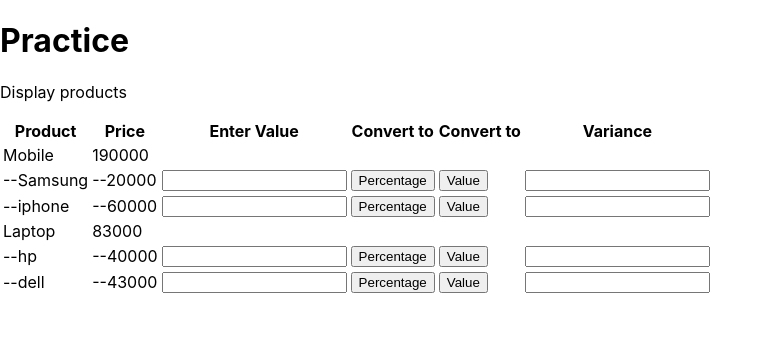
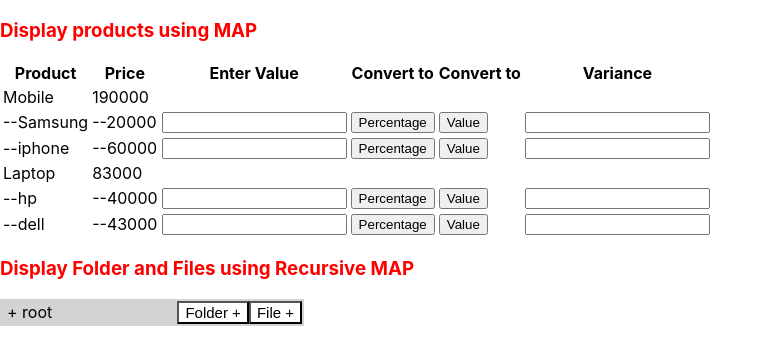
Before and after one commit to chandruln/Reactjs-ReduxToolKit, a React (Create React App) app in the folder ReactProgram/: page / in a window 1280 px wide. Shown: the top 364 px of the page, without its empty margins (0-773 px from the left). Built offline with nearby package versions, Linux system fonts and the light colour scheme.

Commit message:
RecursiveMap

```diff
--- a/ReactProgram/src/App.js
+++ b/ReactProgram/src/App.js
@@ -1,11 +1,16 @@
-import React from 'react'
+import React, { useState } from 'react'
+import folderExplorer from './RecursiveMapFolderProgram/folderData';
+import Folder from './RecursiveMapFolderProgram/Folder';
 import Mapprogram from './mapProgram/Mapprogram';
 
 export default function App() {
+  const [explorerData, setExplorerData] = useState(folderExplorer);
   return (
     <div>
-      <h1>Practice</h1>
+      <h3 style={{color: "red"}}>Display products using MAP</h3>
       <Mapprogram/>
+      <h3 style={{color: "red"}}>Display Folder and Files using Recursive MAP</h3>
+      <p><Folder explorer={explorerData}/></p>
     </div>
   )
 }
--- /dev/null
+++ b/ReactProgram/src/RecursiveMapFolderProgram/Folder.js
@@ -0,0 +1,62 @@
+import React, {useState} from 'react'
+import "./style.css";
+
+export default function Folder({ explorer}) {
+  console.log(explorer)
+  const [expand, setExpand] = useState(false)
+  const [showInput, setShowInput] = useState({
+    visible:false,
+    isFolder:null
+  });
+
+  const handleNewFolder = (e, isFolder) => {
+    e.stopPropagation();
+    setExpand(true);
+    setShowInput({
+        visible: true,
+        isFolder
+    })
+  }
+
+  const onAddFolder = (e) => {
+    console.log(e.target.value)
+    if(e.keyCode === 13 && e.target.value){
+        setShowInput({...showInput, visible:false})
+    }
+  }
+
+  if(explorer.isFolder){
+    return (
+        <div style={{marginTop: 4}}>
+            <div className='folder' onClick={() => setExpand(!expand)}>
+                <span>
+                    + {explorer.name}
+                </span>
+                <div>
+                    <button onClick={(e)=>handleNewFolder(e, true)}>Folder +</button>
+                    <button onClick={(e)=>handleNewFolder(e, false)}>File +</button>
+                </div>
+            </div>
+
+            <div style={{display: expand ? "block" : "none", paddingLeft:20}}>
+                {showInput.visible && (
+                    <div className="inputContainer">
+                        <span> {showInput.isFolder ? "+" : ""} </span>
+                        <input type="text"
+                            onBlur={() => setShowInput({...showInput, visible:false})}
+                            onKeyDown={onAddFolder}
+                            className="inputContainer__input" autoFocus/>
+                    </div>
+                   )
+                }
+
+            {explorer.items.map((exp) => {
+                return <Folder explorer={exp} key={exp.id}/>
+            })}
+            </div>
+        </div>
+    )
+   }else{
+    return(<span className='File'> {explorer.name} <br/> </span>)
+   }
+}
--- /dev/null
+++ b/ReactProgram/src/RecursiveMapFolderProgram/folderData.js
@@ -0,0 +1,72 @@
+const explorer = {
+  id:"1",
+  name: "root",
+  isFolder: true,
+  items: [
+    {
+      id:"2",
+      name: "public",
+      isFolder: true,
+      items: [
+        {
+          id:"3",
+          name: "public nested 1",
+          isFolder: true,
+          items: [
+            {
+              id:"4",
+              name: "index.html",
+              isFolder: false,
+              items: []
+            },
+            {
+              id:"5",
+              name: "hello.html",
+              isFolder: false,
+              items: []
+            }
+          ]
+        },
+        {
+          id:"6",
+          name: "public_nested_file",
+          isFolder: false,
+          items: []
+        }
+      ]
+    },
+    {
+      id:"7",
+      name: "src",
+      isFolder: true,
+      items: [
+        {
+          id:"8",
+          name: "App.js",
+          isFolder: false,
+          items: []
+        },
+        {
+          id:"9",
+          name: "Index.js",
+          isFolder: false,
+          items: []
+        },
+        {
+          id:"10",
+          name: "styles.css",
+          isFolder: false,
+          items: []
+        }
+      ]
+    },
+    {
+      id:"11",
+      name: "package.json",
+      isFolder: false,
+      items: []
+    }
+  ]
+};
+
+export default explorer;
--- /dev/null
+++ b/ReactProgram/src/RecursiveMapFolderProgram/style.css
@@ -0,0 +1,46 @@
+.folder {
+    margin-top: 6px;
+    background-color: lightgray;
+    display: flex;
+    align-items: center;
+    justify-content: space-between;
+    padding: 2px;
+    width: 300px;
+    cursor: pointer;
+  }
+
+  .inputContainer{
+    display: flex;
+    align-items: center;
+    gap: 5px;
+  }
+
+  .inputContainer>span{
+    margin-top: 5px;
+  }
+
+  .inputContainer__input {
+    margin: 6px 0 0px 0;
+    padding: 5px;
+    display: flex;
+    border: 1px solid lightgray;
+    align-items: center;
+    justify-content: space-between;
+    cursor: pointer;
+  }
+
+  .folder > span {
+    margin: 0 5px;
+  }
+
+  .folder > div > button {
+    font-size: 15px;
+    background-color: white;
+  }
+
+  .file {
+    margin-top: 5px;
+    padding-left: 5px;
+    display: flex;
+    flex-direction: column;
+  }
--- a/ReactProgram/src/mapProgram/Mapprogram.js
+++ b/ReactProgram/src/mapProgram/Mapprogram.js
@@ -19,7 +19,6 @@ export default function Mapprogram() {
 
       return (
         <div>
-          <p>Display products</p>
           <table>
             <tr>
               <th> Product </th>
```
Also changed, not shown: 1 other file (tests, documents, lock files or other folders).
